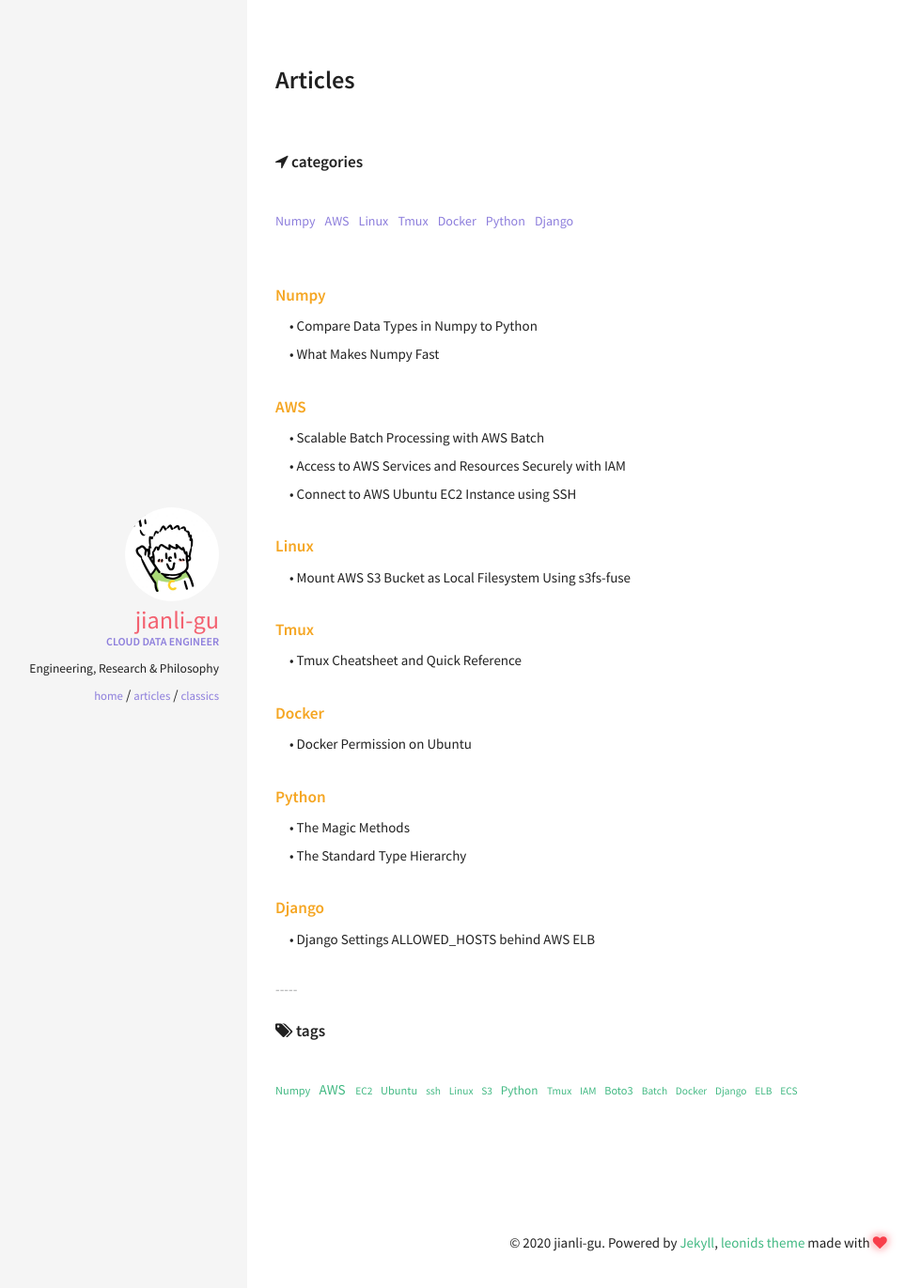
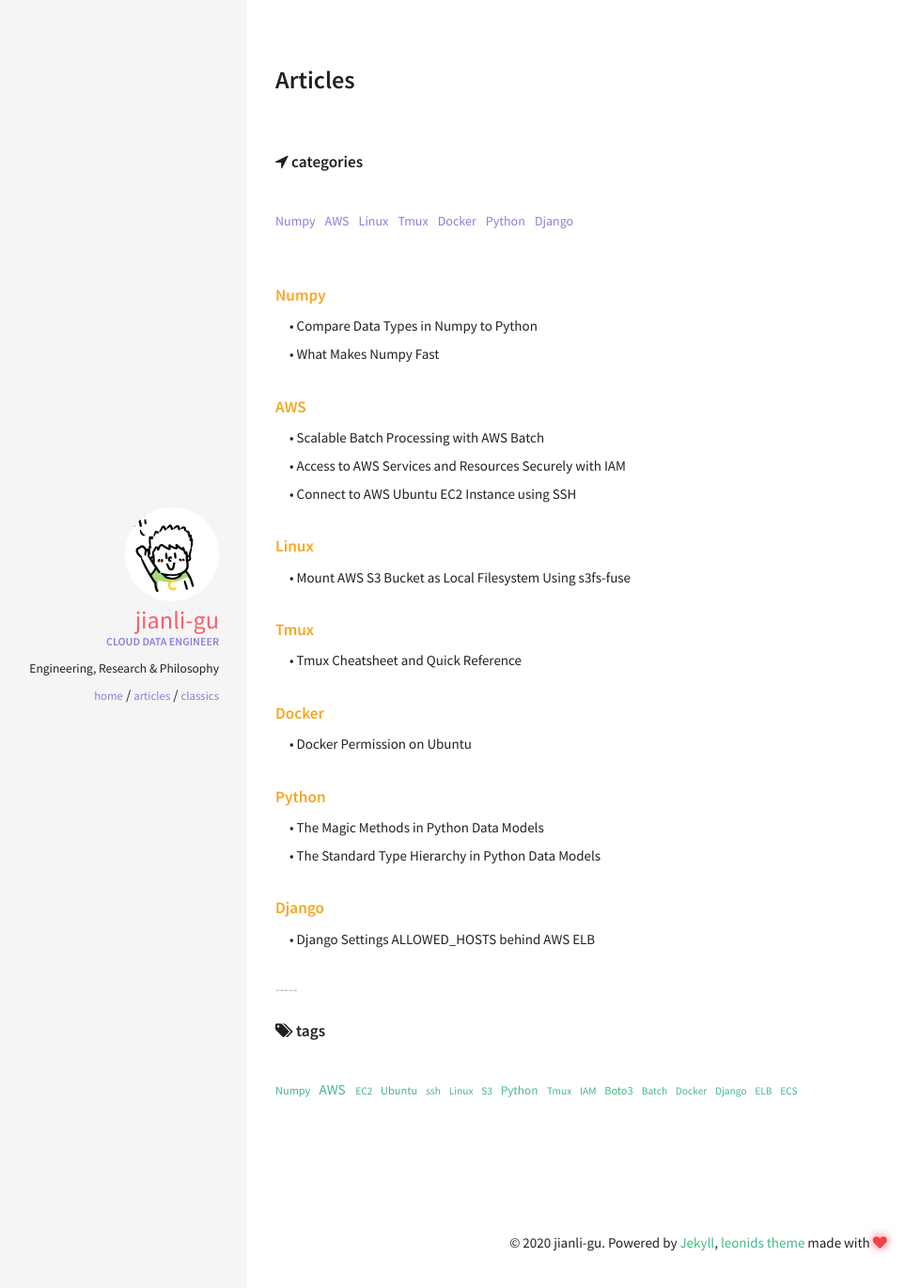
Before and after one commit to jianli-gu/jianli-gu.github.io, a Jekyll site: the page built from articles.html, in a window 1280 px wide. Shown: the top 1371 px of the page at 94% size, without its empty margins (57-1037 px from the left). Built offline with Jekyll 4.4.1, drawn with Linux system fonts in a browser that asks for light colours.

Commit message:
Remame post

```diff
--- a/_posts/Articles/Python/2020-07-29-the-standard-type-hierarchy.md
+++ b/_posts/Articles/Python/2020-07-29-the-standard-type-hierarchy-in-python-data-models.md
@@ -1,6 +1,6 @@
 ---
 layout: post
-title: The Standard Type Hierarchy
+title: The Standard Type Hierarchy in Python Data Models
 categories: [Python]
 tags: [Python]
 modified: 2020-08-15
--- a/_posts/Articles/Python/2020-07-30-the-magic-methods.md
+++ b/_posts/Articles/Python/2020-07-30-the-magic-methods-in-python-data-models.md
@@ -1,6 +1,6 @@
 ---
 layout: post
-title: The Magic Methods
+title: The Magic Methods in Python Data Models
 categories: [Python]
 tags: [Python]
 modified: 2020-07-30
```
